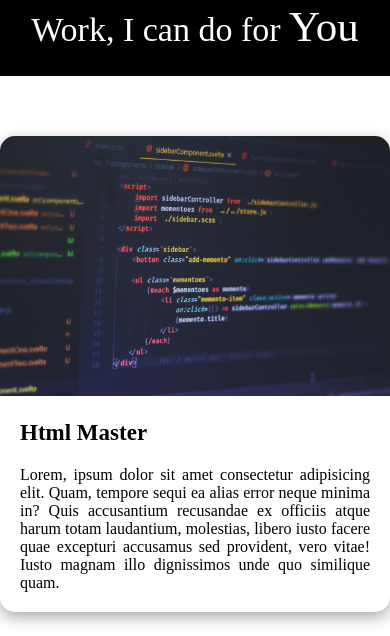
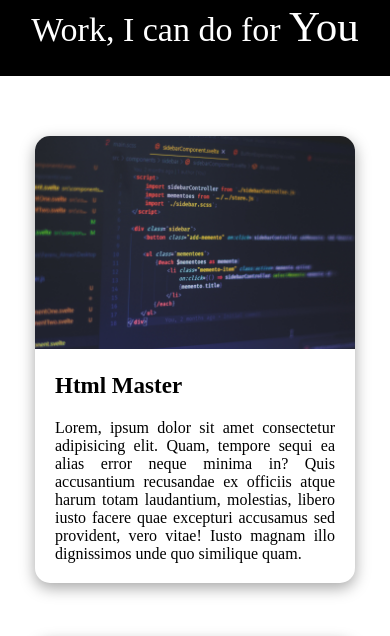
Before and after one commit to Neeraj-jain-07/landing-page, a plain HTML site: page index.html in a window 390 px wide. Shown: the part 614-1250 px from the top of the page. Drawn offline with Linux system fonts and the light colour scheme; grey boxes are pictures that could not be loaded; a web font is replaced by a local one.

Commit message:
box size problem solved

```diff
--- a/responsive.css
+++ b/responsive.css
@@ -101,6 +101,8 @@ body{
     }
 }
 
+
+
 @media (max-width:630px) {
       .box{
         margin-left: 20px;
@@ -132,6 +134,10 @@ body{
          font-size: 43px;
       }
 
+      .box{
+        width:320px;
+      }
+
 
 }
 
```
